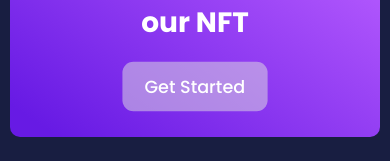
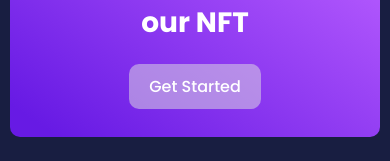
Before and after one commit to sujalahuja01/nft-marketplace, a React (Vite) app: page / in a window 390 px wide. In both pictures the pointer is over the button "Get Started". Shown: the part 9999-10160 px from the top of the page. Built offline with nearby package versions, Linux system fonts and the light colour scheme.

Commit message:
bug fixes

```diff
--- a/src/sections/Contact/Contact.css
+++ b/src/sections/Contact/Contact.css
@@ -49,4 +49,7 @@
   .contact-cnt {
     margin-bottom: 50px;
   }
+  .contact-btn:hover {
+    transform: scale(1);
+  }
 }
```
